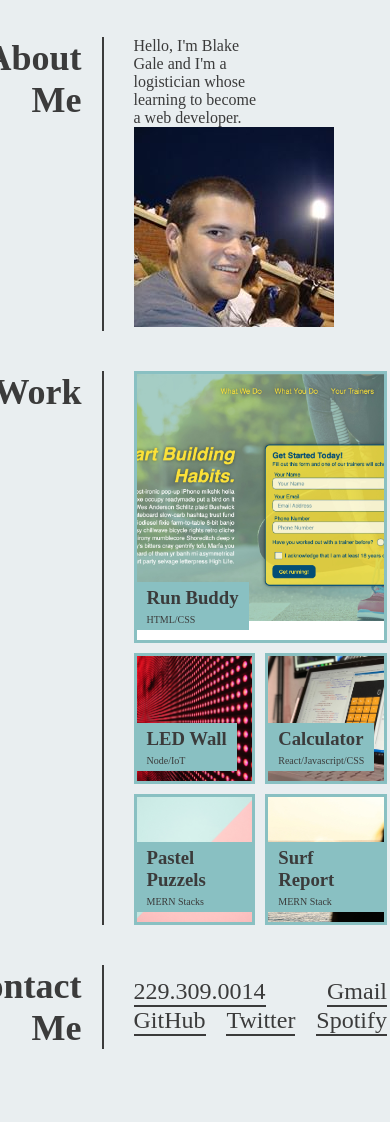
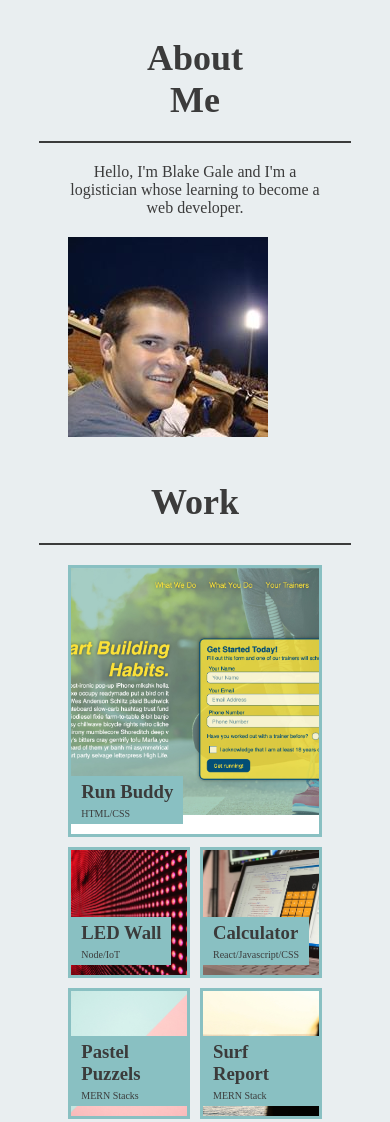
Before and after one commit to BG00924/Gale-Website-Solutions, a plain HTML site: page index.html in a window 390 px wide. Shown: the part 320-1442 px from the top of the page. Before the commit the page ends 1409 px from the top, so only its background shows below. Drawn offline with Linux system fonts and the light colour scheme.

Commit message:
final product

```diff
--- a/Assets/CSS/styles.css
+++ b/Assets/CSS/styles.css
@@ -259,6 +259,7 @@ header nav ul li a {
         display: none;
     }
     /*end grid format*/
+
 }
 
 
@@ -266,7 +267,7 @@ header nav ul li a {
   /* MEDIA QUERY FOR MOBILE PHONES AND SMALLER */
  @media screen and (max-width: 575px) {
 
-    /* change order that sections are displayed*/
+    /* change header styles*/
     header {
         justify-content: center;
         position: relative;
@@ -286,4 +287,46 @@ header nav ul li a {
     header nav ul {
         justify-content: center;
     }
+    /*change header styles end*/
+
+    /* change order that sections are displayed*/
+    .title {
+     flex: 0 0 80%;
+     border-right: none;
+     border-bottom: 2px solid var(--secondary-color);
+     margin: 20px 50px;
+     padding: 20px 0;
+     justify-content: center;
+     align-items: center;
+     text-align: center;
+
+    }
+
+    .section {
+        margin: 0;
+    }
+
+    .intro {
+        max-width: 100%;
+        text-align: center;
+        margin-bottom: 20px;
+    }
+
+    .profile-img {
+        justify-content: center;
+        width: 100%;
+    }
+
+    .profile-img img {
+        padding: auto 0;
+    }
+
+   .contact-info nav ul {
+       flex-direction: column;
+   }
+
+   .contact-info nav ul li {
+       margin-bottom: 10px;
+   }
+
 }
--- a/index.html
+++ b/index.html
@@ -48,7 +48,7 @@
                         Hello, I'm Blake Gale and I'm a logistician whose learning to become a web developer.
                     </p>
                 </div>
-                <div>
+                <div class="profile-img">
                     <img src="./assets/images/profile.jpg" alt="Profile picture of myself">
                 </div>
             </div>
```
Also changed, not shown: 1 other file.
